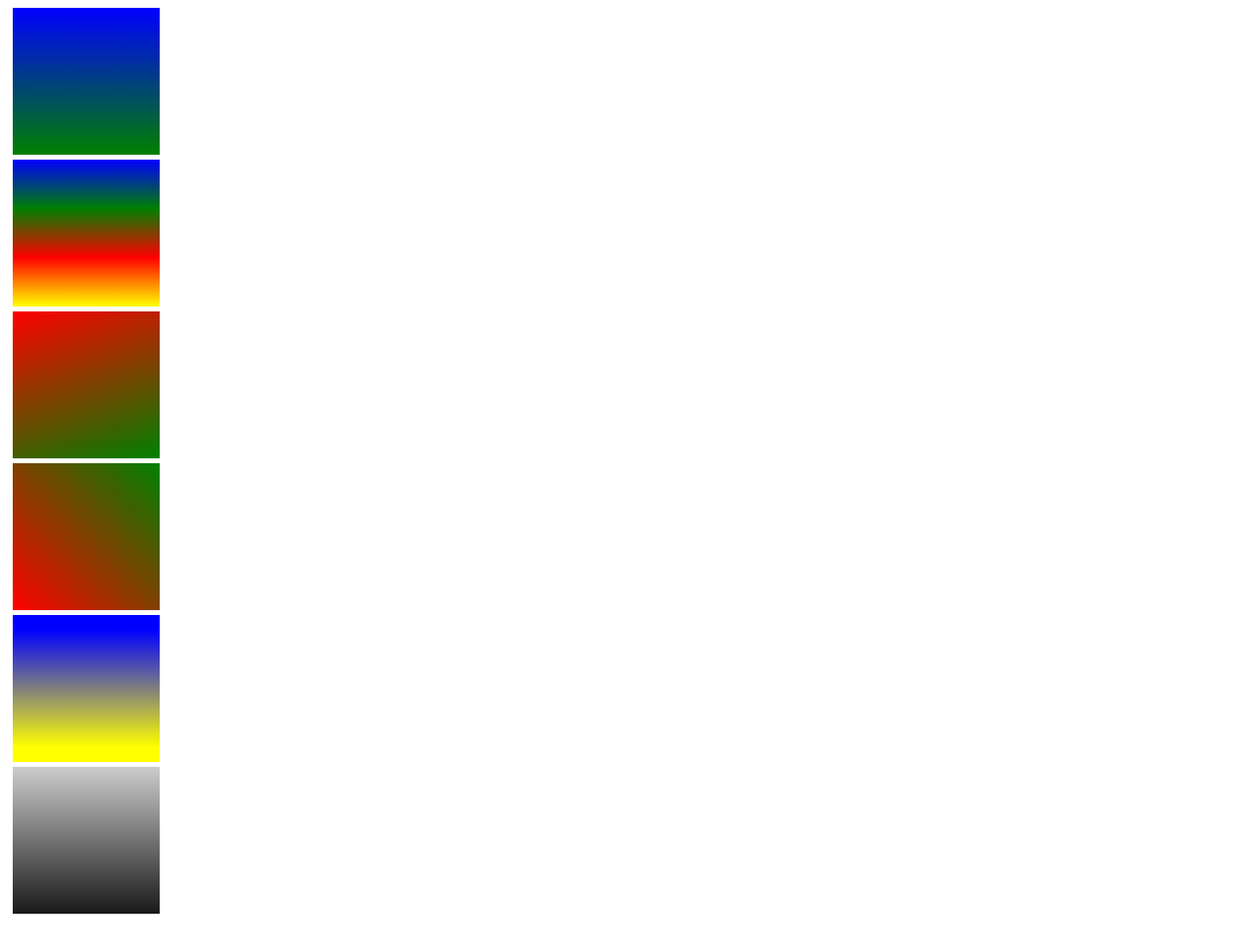
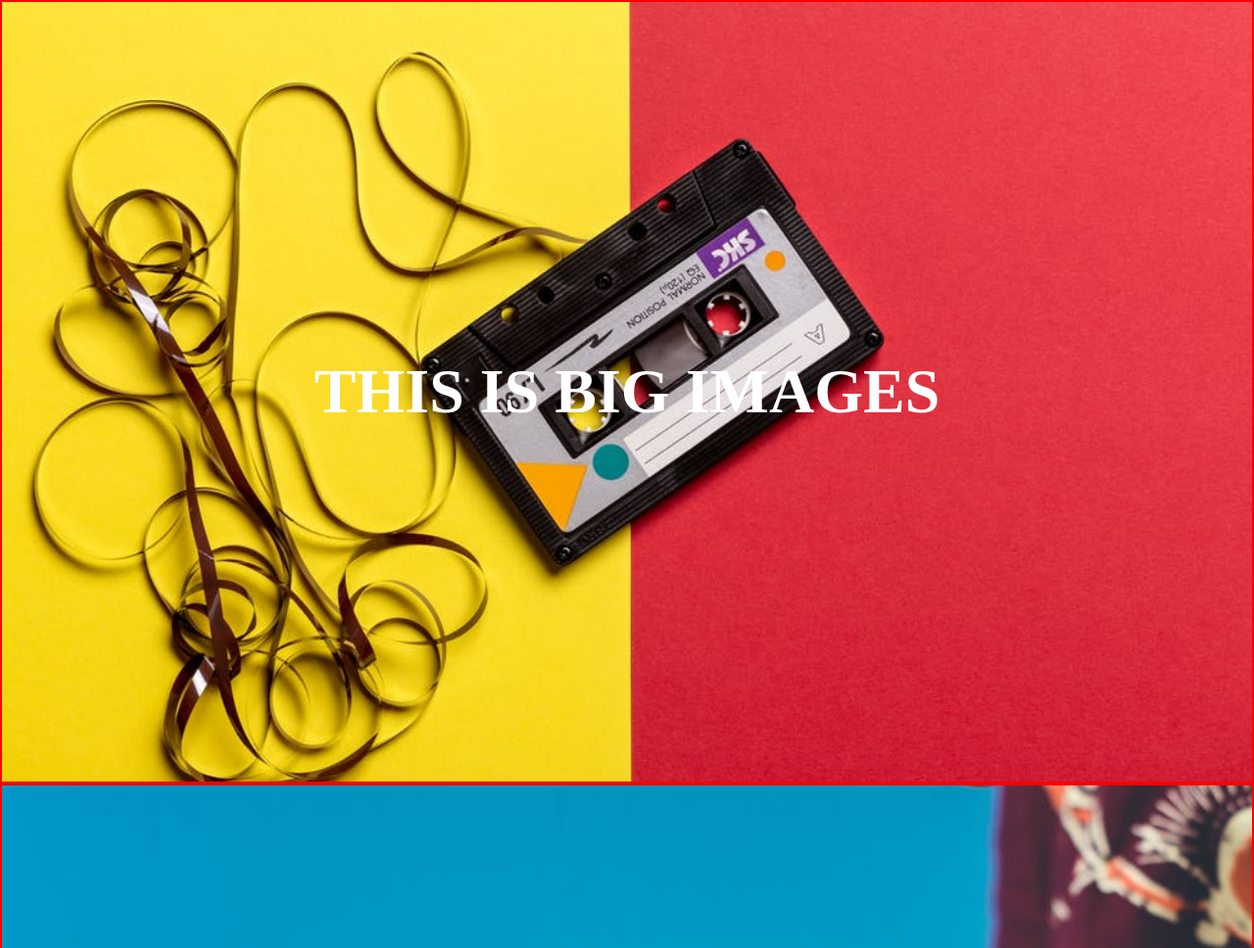
Before and after one commit to jbagalanon/CssContuinuation, a plain HTML site: page 17-BackgroundImages/index.html in a window 1280 px wide. Shown: the top 968 px of the page at 98% size. Before the commit the page ends 941 px from the top, so only its background shows below. Drawn offline with Linux system fonts and the light colour scheme.

Commit message:
combining gradient to background

```diff
--- a/17-BackgroundImages/css/style.css
+++ b/17-BackgroundImages/css/style.css
@@ -17,7 +17,7 @@ background-attachment: fixed, scroll;
 fixed = the image will be fixed in the container
 scroll = the image will be scrolled in the container
 */
-/*
+
 * {
   margin: 0;
   padding: 0;
@@ -34,6 +34,7 @@ div {
   align-items: center;
   font-size: 2rem;
   text-transform: uppercase;
+  text-align: center;
 }
 
 .big-img {
@@ -52,38 +53,10 @@ div {
 }
 
 .folder-img {
-  background: url("../big.jpeg");
-  background-repeat: no-repeat;
-  background-size: cover;
-  background-position: center;
-} */
-
-div {
-  width: 150px;
-  height: 150px;
-  margin: 5px;
+  background: linear-gradient(
+      to top,
+      rgba(123, 0, 0, 0.3),
+      rgba(20, 20, 83, 0.5)
+    ),
+    url("../big.jpeg") center/cover no-repeat;
 }
-
-.one {
-  background: linear-gradient(blue, green);
-}
-
-.two {
-  background: linear-gradient(blue, green, red, yellow);
-}
-
-.three {
-  background: linear-gradient(160deg, red, green);
-}
-
-.four {
-  background: linear-gradient(to top right, red, green);
-}
-
-.five {
-  background: linear-gradient(blue 10%, yellow 90%);
-}
-
-.six {
-  background: linear-gradient(rgba(0, 0, 0, 0.2), rgba(0, 0, 0, 0.9));
-}
--- a/17-BackgroundImages/index.html
+++ b/17-BackgroundImages/index.html
@@ -8,21 +8,14 @@
     <title>Images Manipulation</title>
   </head>
   <body>
-    <!-- <div class="big-img">
-      <h1>Big images</h1>
+    <div class="big-img">
+      <h1>This is Big images</h1>
     </div>
     <div class="small-img">
       <h1>Small image</h1>
     </div>
     <div class="folder-img">
       <h1>Folder Image</h1>
-    </div> -->
-
-    <div class="one"></div>
-    <div class="two"></div>
-    <div class="three"></div>
-    <div class="four"></div>
-    <div class="five"></div>
-    <div class="six"></div>
+    </div>
   </body>
 </html>
```
